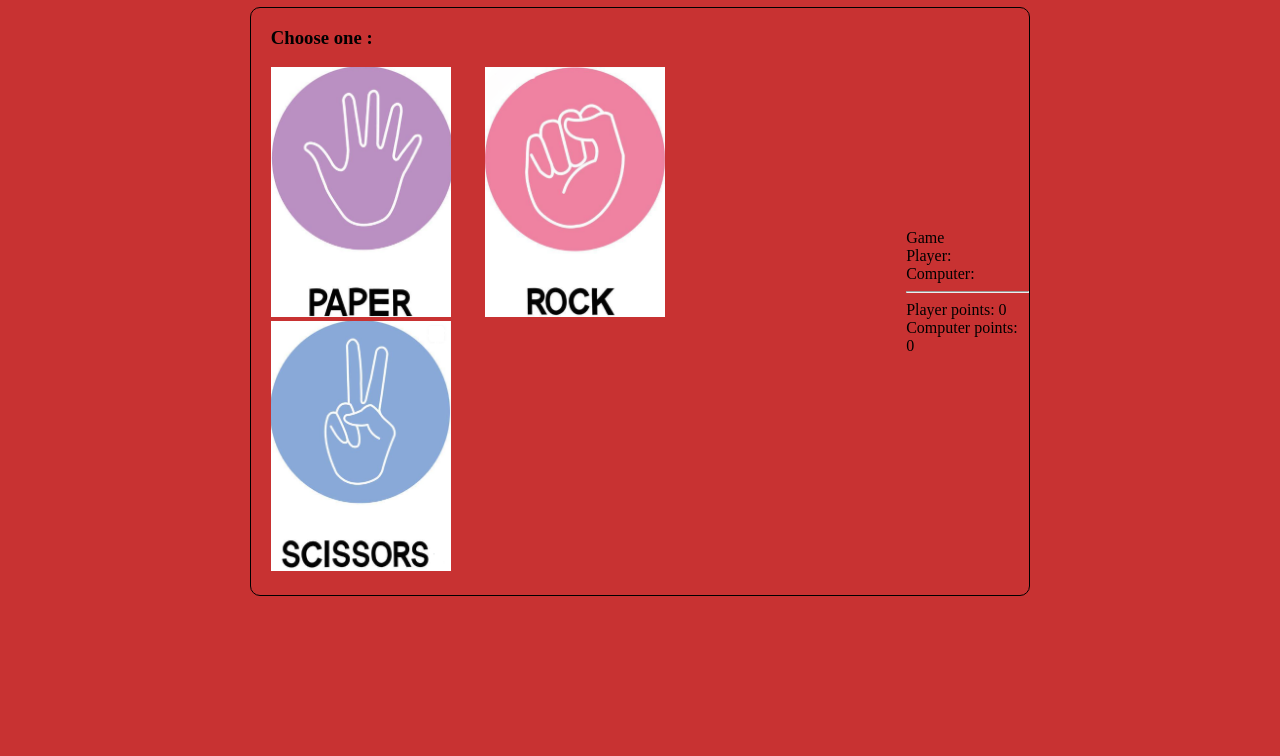
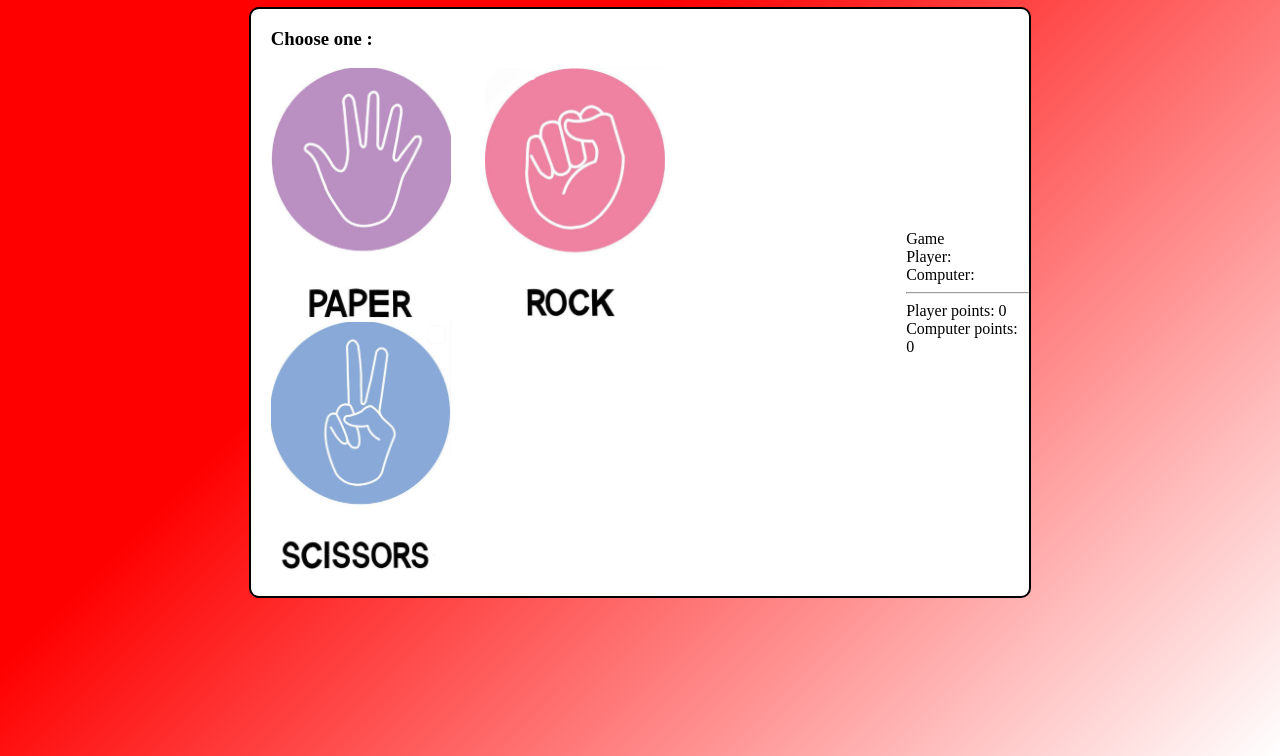
Before and after one commit to xxtianmx1/rock-paper-scissors, a plain HTML site: page index.html in a window 1280 px wide. Shown: the part 73-829 px from the top of the page. Drawn offline with Linux system fonts and the light colour scheme.

Commit message:
added css

```diff
--- a/css/styles.css
+++ b/css/styles.css
@@ -1,5 +1,6 @@
 body{
     background-color: rgb(200, 50, 50);
+    background: linear-gradient(135deg, red 35%, white);
     height: 100vh;
 
 }
@@ -25,9 +26,9 @@ img:hover{
     margin: auto;
     padding-left: 20px;
     padding-bottom: 20px;
-    border: 1px solid black;
+    border: 2px solid black;
     border-radius: 10px;
     display: flex;
     align-items: center;
-
+    background-color: white;
 }
```
